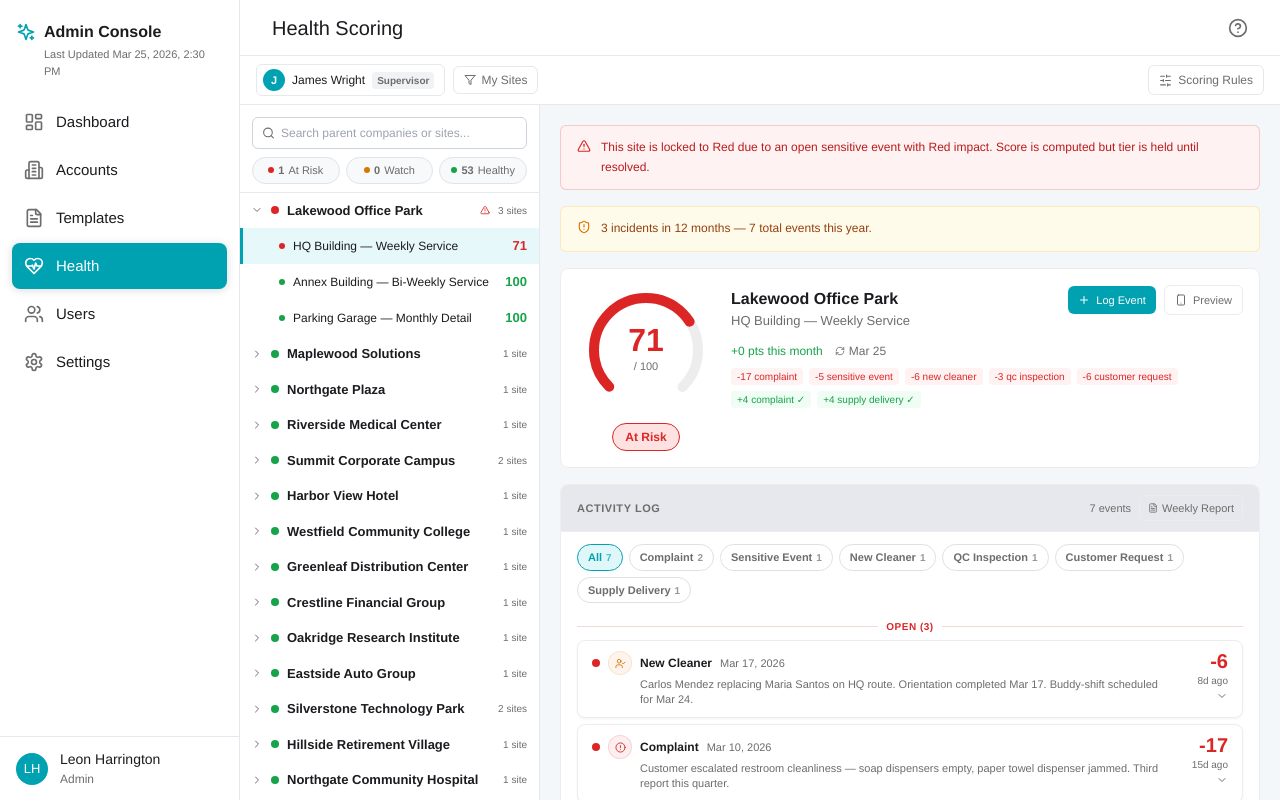
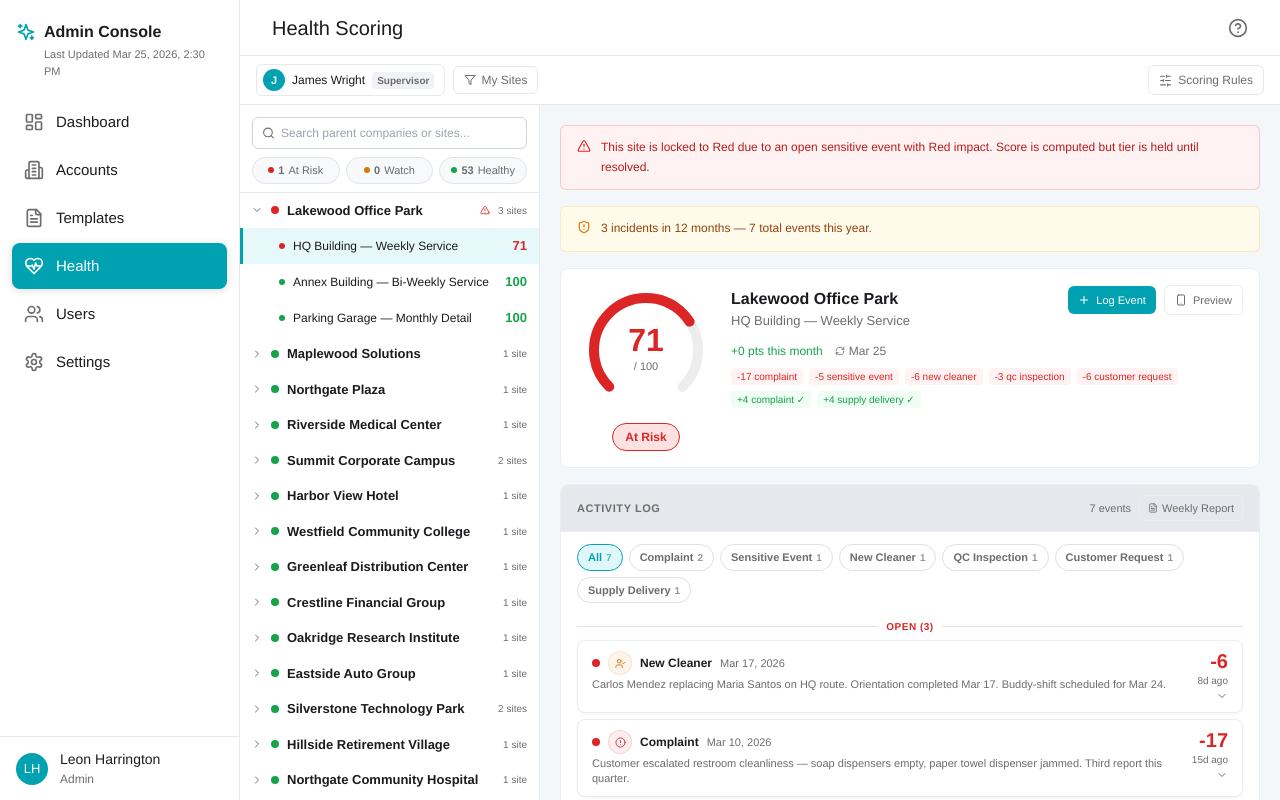
Before and after one commit to raghav-mandadi/servicemaster-playground, a React (Vite) app: page /health in a window 1280 px wide. Built offline with nearby package versions, Linux system fonts and the light colour scheme.

Commit message:
fix: description left-aligns to card edge, icon bumps left when read

```diff
--- a/src/components/health/admin/EventList.tsx
+++ b/src/components/health/admin/EventList.tsx
@@ -124,10 +124,7 @@ function EventCard({ event, impact, isExpanded, isUnread, onToggle, onUpdateStat
         <div className="flex-1 min-w-0">
           {/* Row 1: unread dot, icon, type label, date */}
           <div className="flex items-center gap-2">
-            {isUnread
-              ? <span className="w-2 h-2 rounded-full bg-[#DC2626] flex-shrink-0" />
-              : <span className="w-2 h-2 flex-shrink-0" />
-            }
+            {isUnread && <span className="w-2 h-2 rounded-full bg-[#DC2626] flex-shrink-0" />}
             <div
               className="w-6 h-6 rounded-full flex items-center justify-center flex-shrink-0"
               style={{ background: meta.color + '12', border: `1px solid ${meta.color}25` }}
@@ -140,7 +137,7 @@ function EventCard({ event, impact, isExpanded, isUnread, onToggle, onUpdateStat
             <span className="text-[11px] text-text-subtle flex-shrink-0">{formatDate(event.loggedAt)}</span>
           </div>
           {/* Row 2: description, indented under icon */}
-          <p className="text-[11px] text-text-subtle leading-snug line-clamp-2 pl-[48px] mt-0.5">
+          <p className="text-[11px] text-text-subtle leading-snug line-clamp-2 mt-0.5">
             {event.description}
           </p>
         </div>
```
